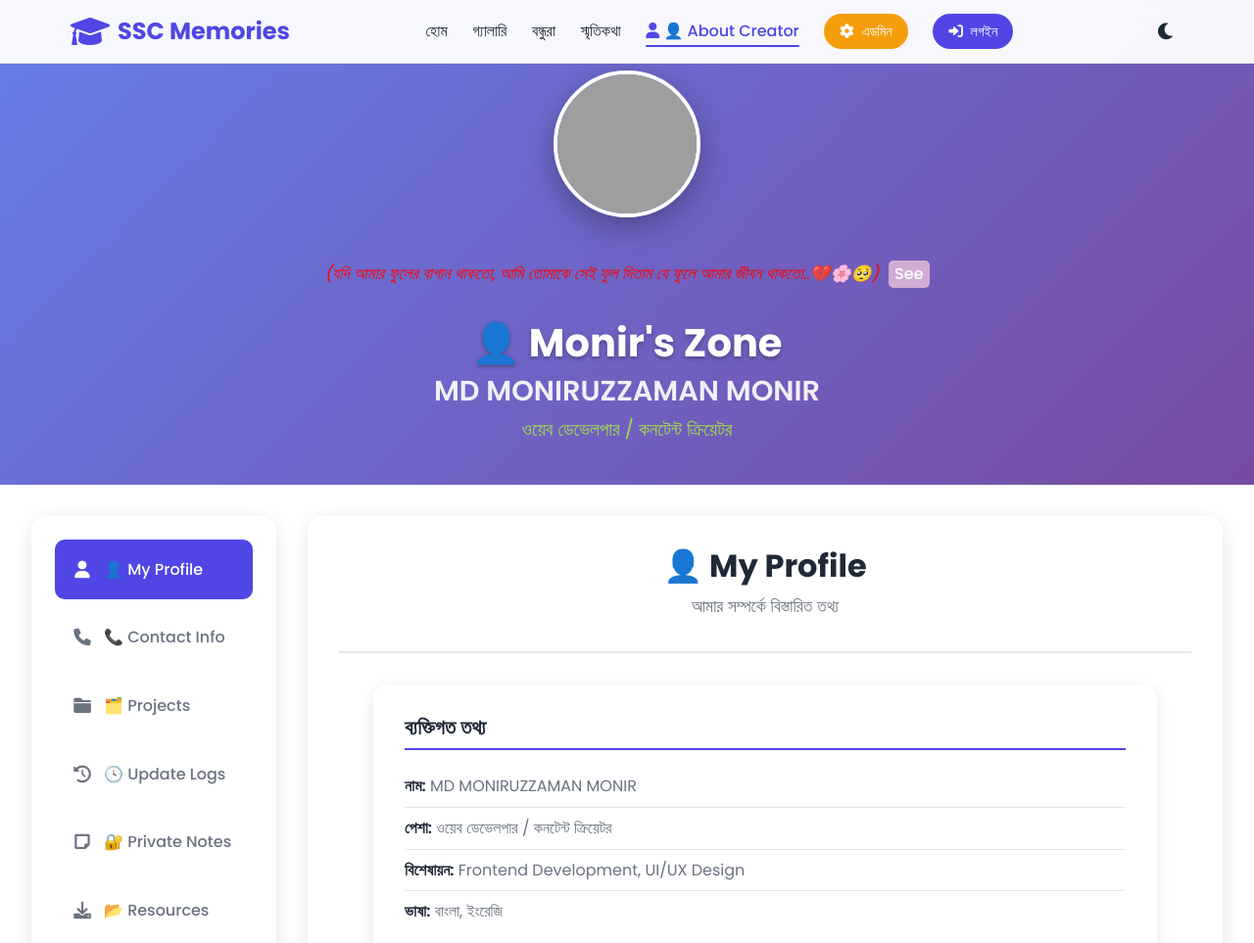
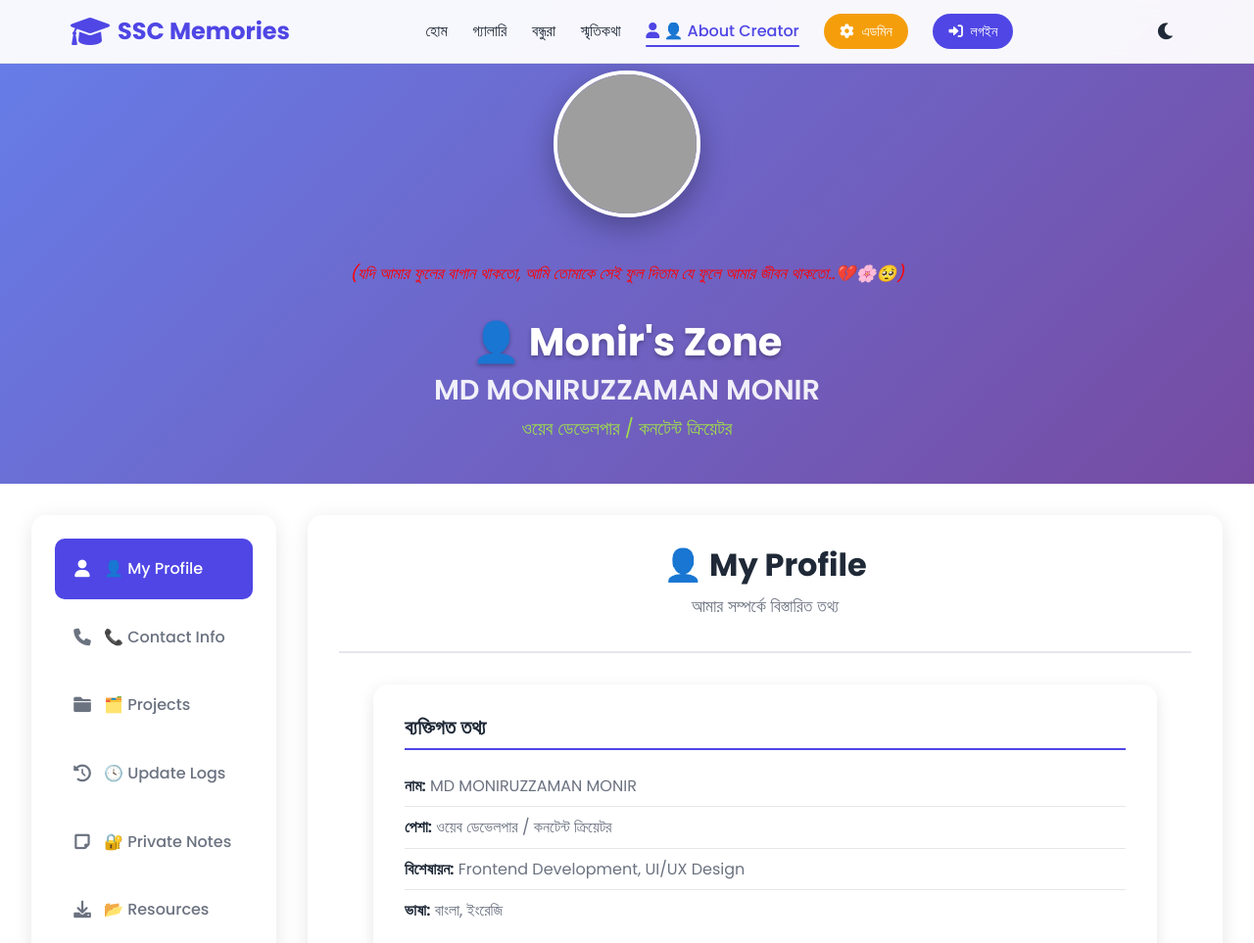
Before and after one commit to monir245530/ssc_memories.github.io, a plain HTML site: page pages/about-creator.html in a window 1280 px wide. Shown: the top 963 px of the page at 98% size. Drawn offline with Linux system fonts and the light colour scheme; grey boxes are pictures that could not be loaded.

Commit message:
Update about-creator.html

```diff
--- a/pages/about-creator.html
+++ b/pages/about-creator.html
@@ -98,7 +98,6 @@
                     </div>
                     <div style="margin-top: 12px; display: flex; align-items: center; gap: 10px; justify-content: center;">
                         <span style="font-style: italic; color: #ff0000; font-size: 1.05em;">(যদি আমার ফুলের বাগান থাকতো, আমি তোমাকে সেই ফুল দিতাম যে ফুলে আমার জীবন থাকতো..💔🌸🥺)</span>
-                        <a href="#" class="see-it-btn" style="background: #d1acd3; color: #fff; border: none; border-radius: 5px; padding: 1px 6px; font-weight: 500; text-decoration: none; font-size: 1em; transition: background 0.2s; cursor: pointer;" target="_blank">See</a>
                     </div>
                     <div class="profile-info">
                         <h1>👤 Monir's Zone</h1>
```
